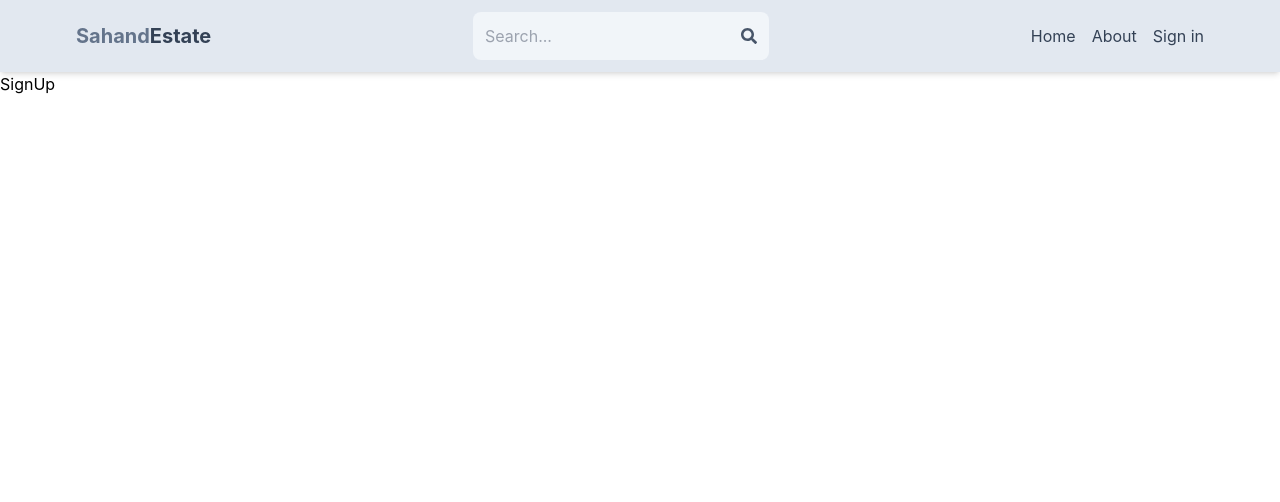
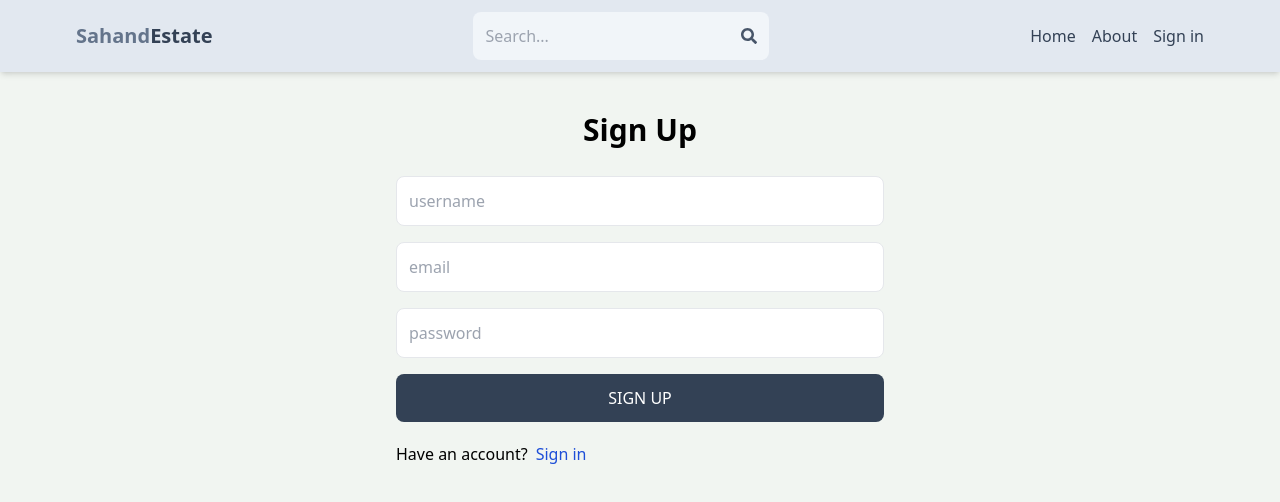
Before and after one commit to manishdevelops/mern-estate, a React (Create React App) app in the folder client/: page /sign-up in a window 1280 px wide. Shown: the top 502 px of the page. Built offline with nearby package versions, Linux system fonts and the light colour scheme.

Commit message:
complete sign up page ui

```diff
--- a/client/src/index.css
+++ b/client/src/index.css
@@ -3,15 +3,5 @@
 @tailwind utilities;
 
 body {
-  margin: 0;
-  font-family: -apple-system, BlinkMacSystemFont, 'Segoe UI', 'Roboto', 'Oxygen',
-    'Ubuntu', 'Cantarell', 'Fira Sans', 'Droid Sans', 'Helvetica Neue',
-    sans-serif;
-  -webkit-font-smoothing: antialiased;
-  -moz-osx-font-smoothing: grayscale;
+  background-color: rgb(241, 245, 241);
 }
-
-code {
-  font-family: source-code-pro, Menlo, Monaco, Consolas, 'Courier New',
-    monospace;
-}
--- a/client/src/pages/SignUp.jsx
+++ b/client/src/pages/SignUp.jsx
@@ -1,7 +1,26 @@
 import React from 'react'
+import { Link } from 'react-router-dom'
 
 export default function SignUp() {
     return (
-        <div>SignUp</div>
+        <div className='p-3 max-w-lg mx-auto'>
+            <h1 className='text-3xl text-center font-semibold my-7'>Sign Up</h1>
+            <form className='flex flex-col gap-4'>
+                <input type='text' placeholder='username' className='border p-3 rounded-lg' id='username' />
+                <input type='email' placeholder='email' className='border p-3 rounded-lg' id='email' />
+                <input type='password' placeholder='password' className='border p-3 rounded-lg' id='password' />
+                <button className='bg-slate-700 text-white p-3 rounded-lg uppercase hover:opacity-95 disabled:opacity-80'>
+                    sign up
+                </button>
+            </form>
+            <div className='flex gap-2 mt-5'>
+                <p> Have an account?</p>
+                <Link to='/sign-in'>
+                    <span className='text-blue-700'>
+                        Sign in
+                    </span>
+                </Link>
+            </div>
+        </div>
     )
 }
```
